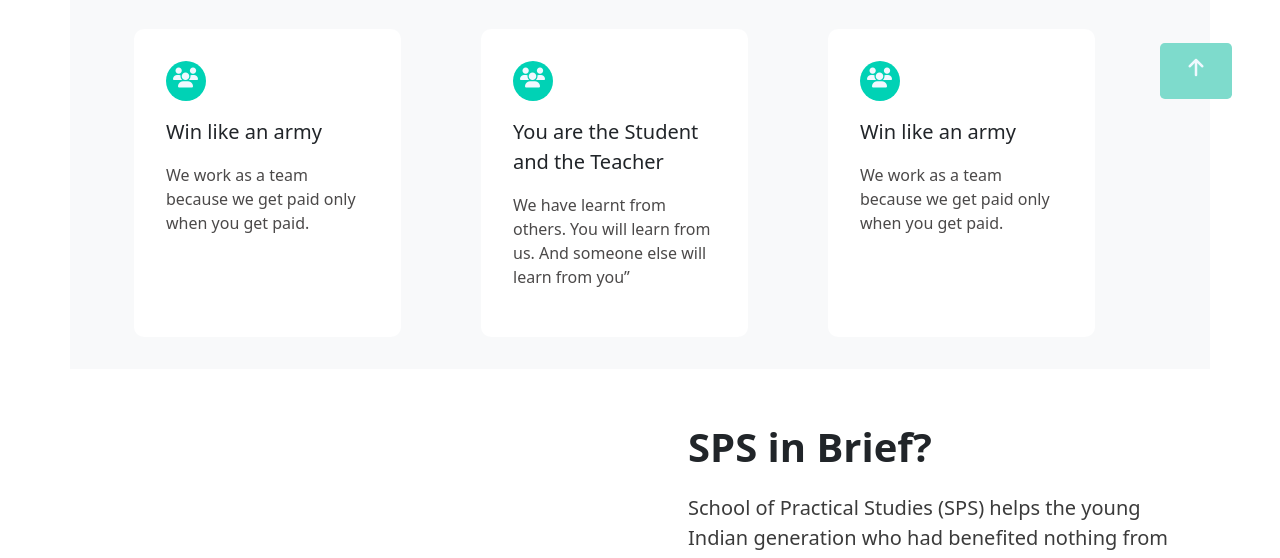
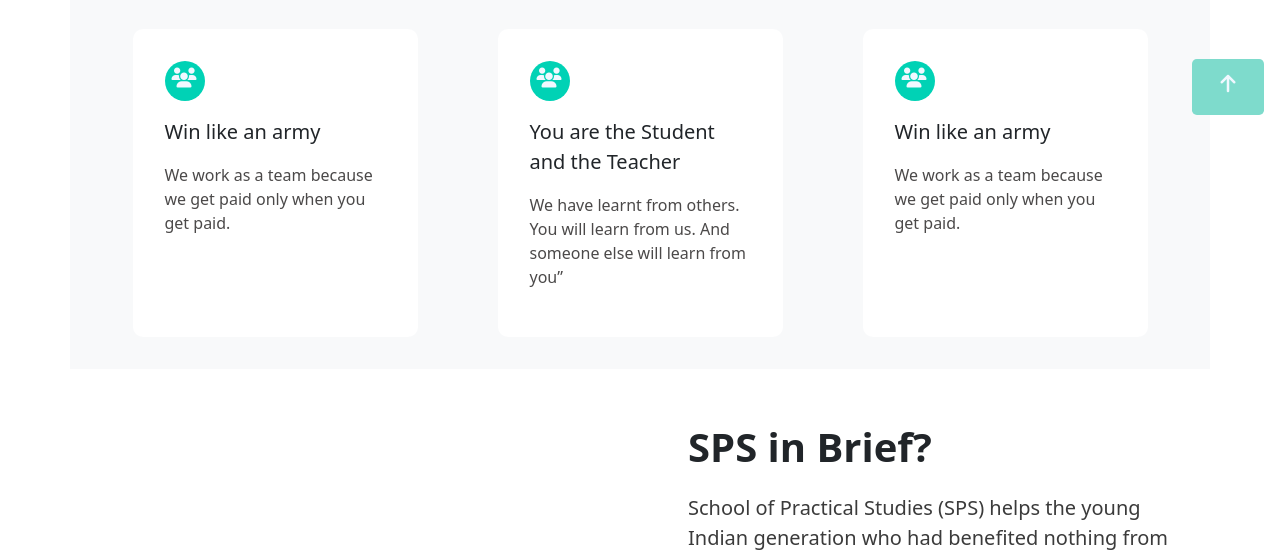
Before and after one commit to thomasgeorge760/sps, a plain HTML site: page index.html in a window 1280 px wide. Shown: the part 669-1227 px from the top of the page. Drawn offline with nearby package versions, Linux system fonts and the light colour scheme.

Commit message:
made corrections to alignment of features section and positioning of back to top button

```diff
--- a/index.html
+++ b/index.html
@@ -10,8 +10,8 @@
     <script src="https://kit.fontawesome.com/5840e61e52.js" crossorigin="anonymous"></script>
 </head>
 <body>
-    <div class="topbutton position-fixed " style="bottom: 0;right: 0;margin-right: 3rem;margin-bottom: 2rem;z-index: 5;">
-        <a href="#head"><button class="btn-lg " style="background-color: #7edbcc;border: none;outline: none;"><i class="fas fa-arrow-up" style="background-color: transparent;"></i></button></a>
+    <div class="topbutton position-fixed " style=" bottom: 0;right: 0;margin-right: 1rem;margin-bottom: 1rem;z-index: 5;">
+        <a href="#head"><button class="btn-lg " style="  background-color: #7edbcc;border: none;outline: none;"><i class="fas fa-arrow-up" style="background-color: transparent;"></i></button></a>
     </div>
     <header id="head">
         <nav class="navbar navbar-light mx-auto">
@@ -49,7 +49,7 @@
     <section>
         <div class="features bg-light container">
             <p class="title text-center">Features</p>
-            <div class="row  container-fluid ">
+            <div class="row  justify-content-center">
 
 
                 <div class="card card1 col-12 col-md-6 col-lg-3">
```
